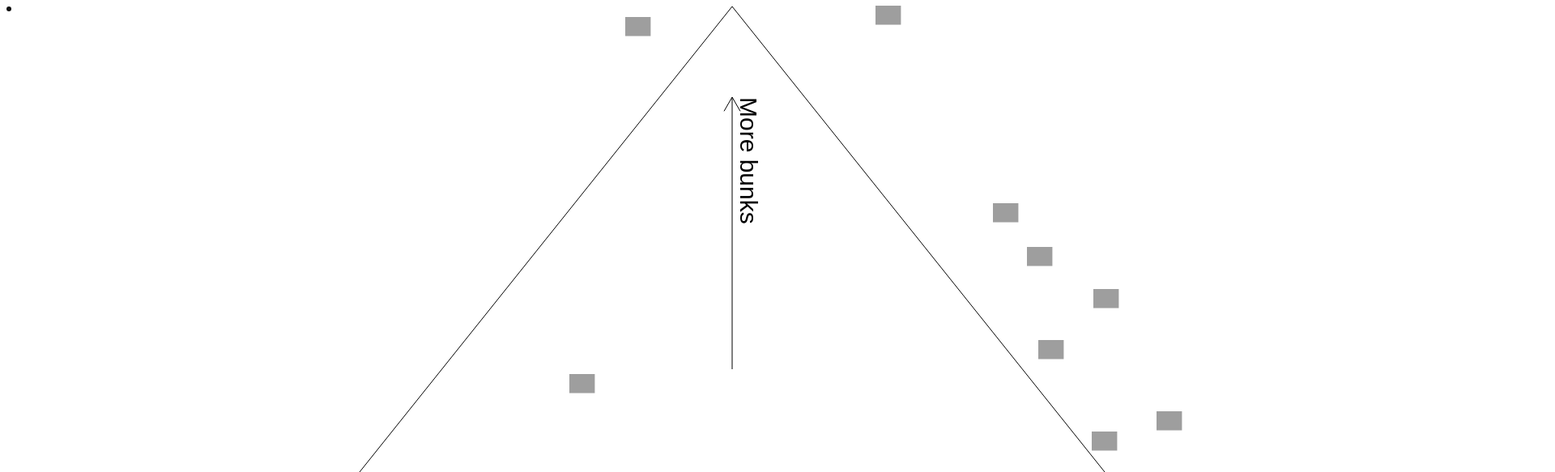
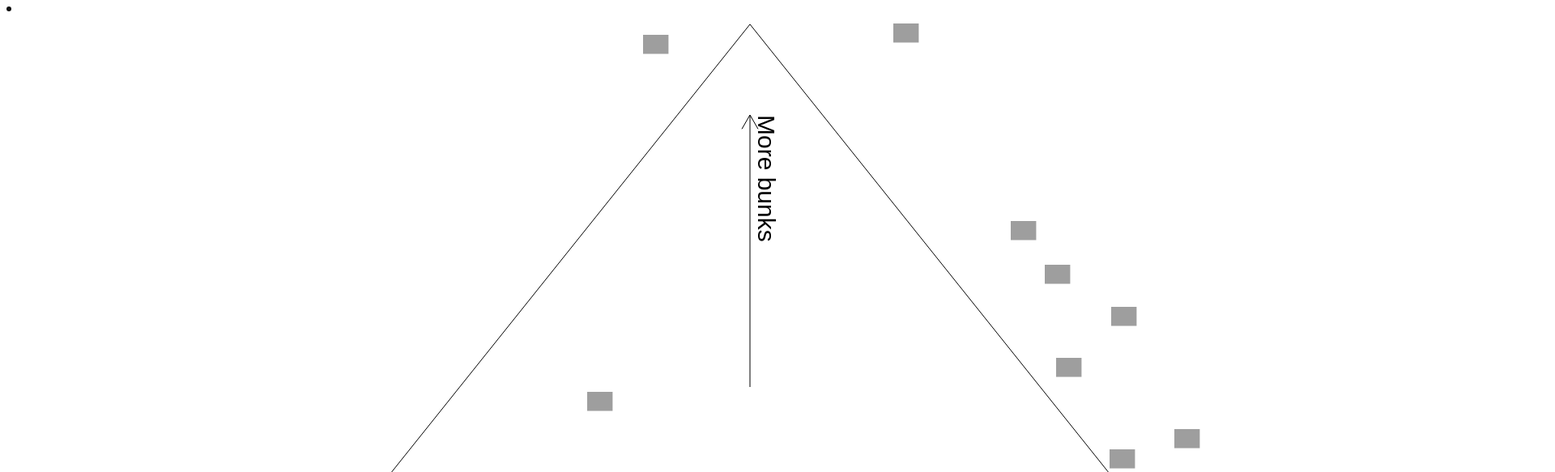
Before and after one commit to FranchuFranchu/es-ship-classification, a plain HTML site: page index.html in a window 1280 px wide. Shown: the top 583 px of the page at 81% size, 1920 px wide, since content can reach past the window. Drawn offline with nearby package versions, Linux system fonts and the light colour scheme; grey boxes are pictures that could not be loaded.

Commit message:
Tweak positioning

```diff
--- a/index.html
+++ b/index.html
@@ -315,6 +315,9 @@
 
 				}
 			})
+			$("main, canvas")
+				.css("top", 30)
+				.css("left", 30)
 		})
 	</script>
 	<style type="text/css">
```
